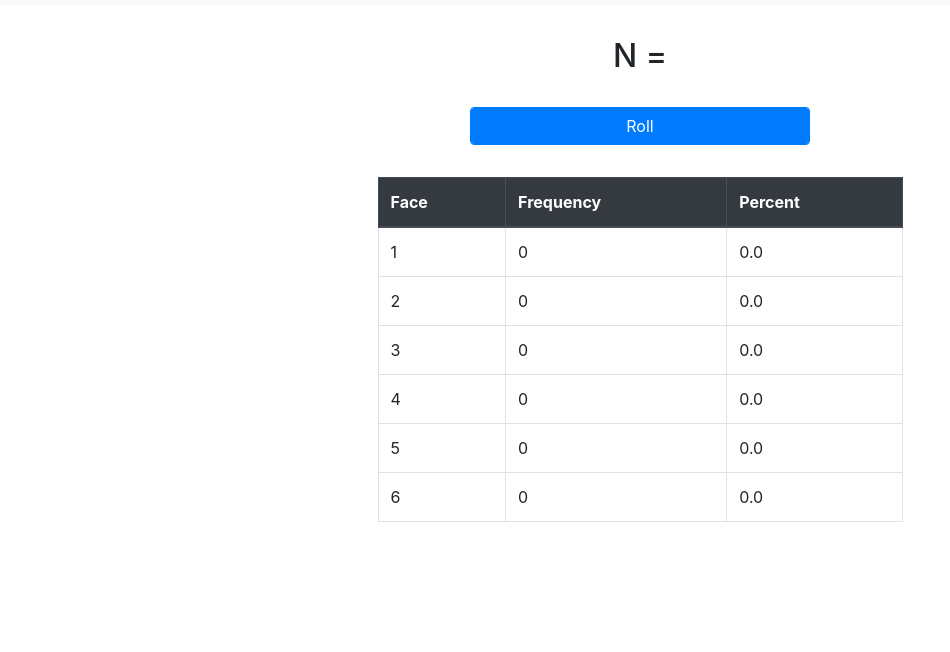
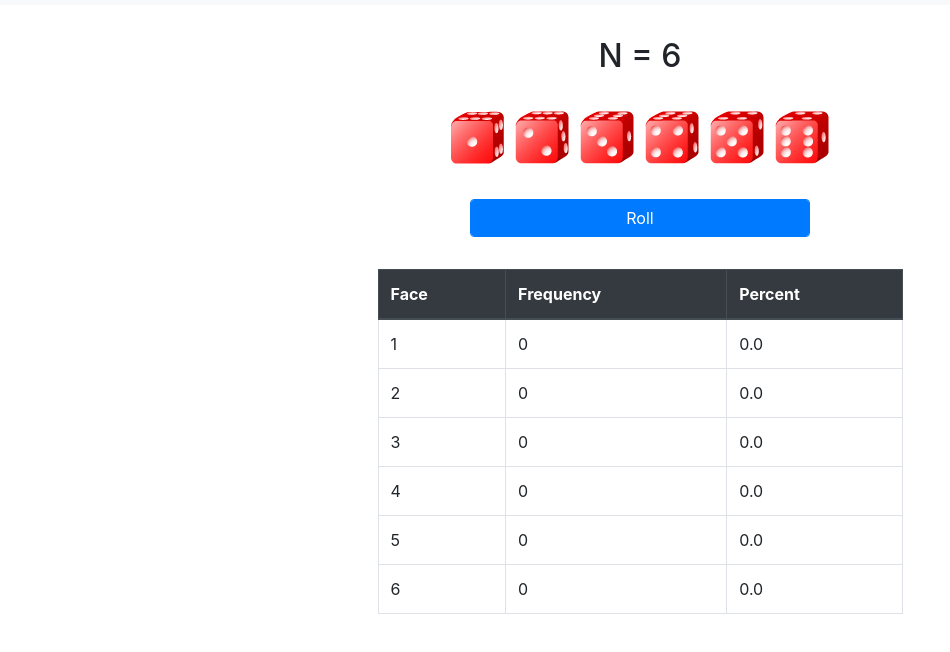
Before and after one commit to PedroHenriquedp/roll-dices, a website: page src/index.html in a window 1280 px wide. Shown: the part 96-748 px from the top of the page, without its empty margins (0-950 px from the left). Drawn offline with nearby package versions, Linux system fonts and the light colour scheme.

Commit message:
Chumbando os dados no html

```diff
--- a/src/index.html
+++ b/src/index.html
@@ -10,10 +10,11 @@
         integrity="sha384-B0vP5xmATw1+K9KRQjQERJvTumQW0nPEzvF6L/Z6nronJ3oUOFUFpCjEUQouq2+l" crossorigin="anonymous">
     <title>Dice simulator</title>
     <link rel="stylesheet" href="style.css">
-    <script src="index.js"></script>
+
 </head>
 
 <body>
+
     <head>
         <nav class="navbar navbar-expand-md bg-light">
             <div class="navbar-brand">
@@ -29,11 +30,16 @@
     <main class="container">
 
         <div id="qty-container" class="container">
-            <h2 class="text-center">N = <span id="dice-qty"></span> </h2>
+            <h2 class="text-center">N = <span id="dice-qty">6</span> </h2>
         </div>
 
         <div id="dice-container" class="container text-center">
-
+            <img class="dice-alter" src="/src/img/die1.png" alt="">
+            <img class="dice-alter" src="/src/img/die2.png" alt="">
+            <img class="dice-alter" src="/src/img/die3.png" alt="">
+            <img class="dice-alter" src="/src/img/die4.png" alt="">
+            <img class="dice-alter" src="/src/img/die5.png" alt="">
+            <img class="dice-alter" src="/src/img/die6.png" alt="">
         </div>
 
         <div id="form-container" class="container">
@@ -111,7 +117,7 @@
 
 </body>
 
-
+<script src="index.js"></script>
 <script src="https://code.jquery.com/jquery-3.5.1.slim.min.js"
     integrity="sha384-DfXdz2htPH0lsSSs5nCTpuj/zy4C+OGpamoFVy38MVBnE+IbbVYUew+OrCXaRkfj"
     crossorigin="anonymous"></script>
```
